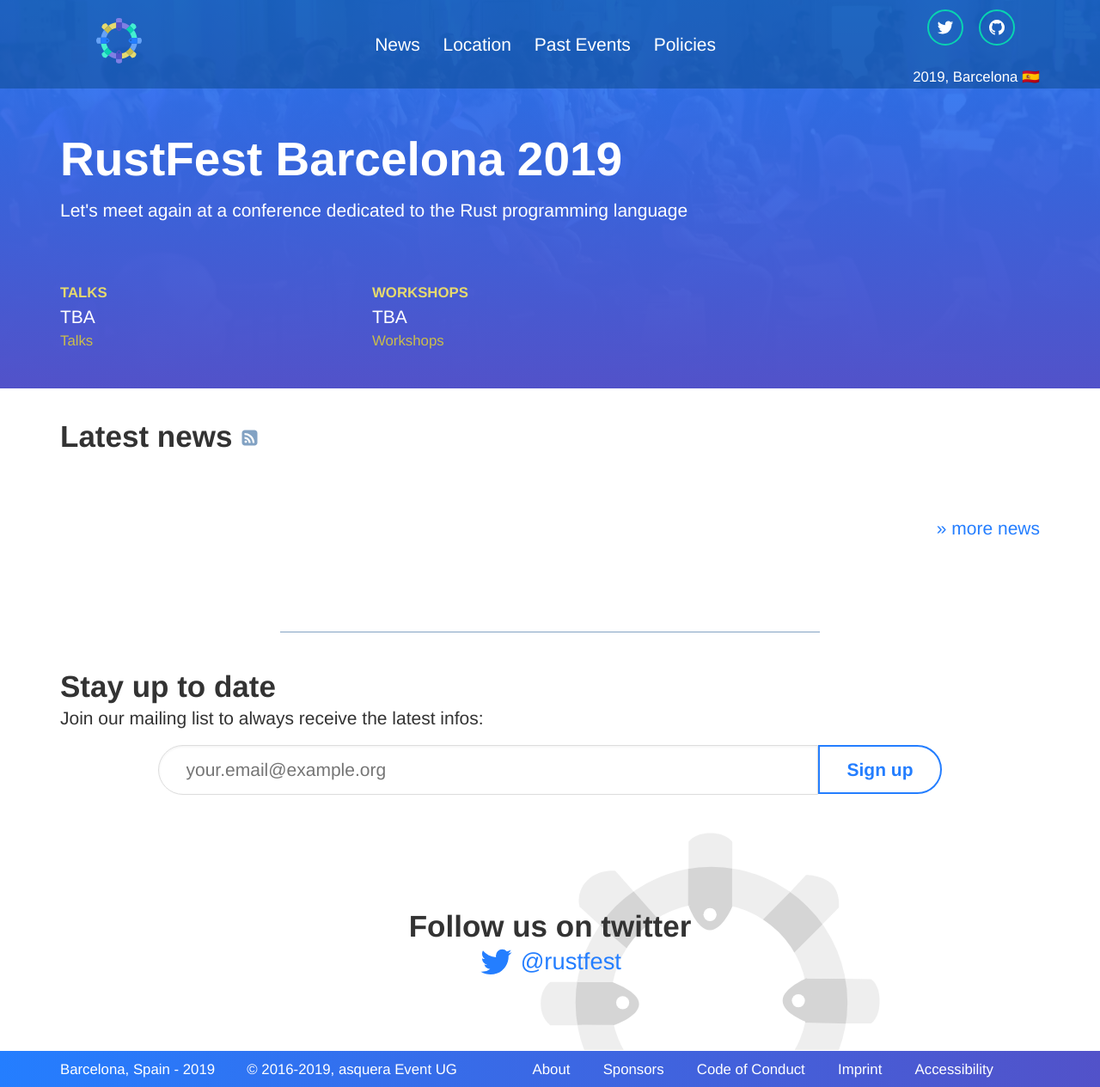
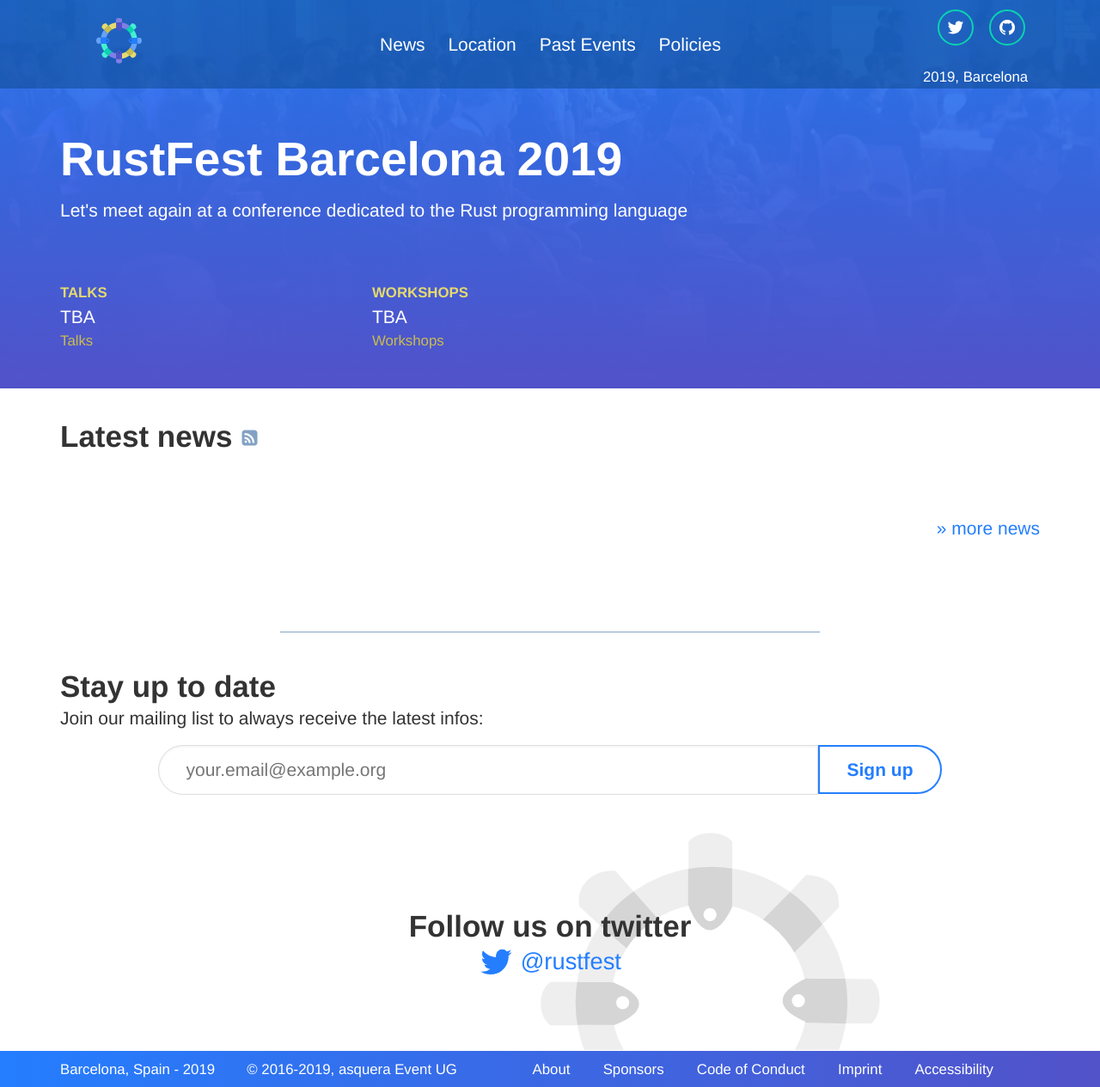
Before and after one commit to RustFestEU/barcelona.rustfest.eu, a Jekyll site: the page built from index.html, in a window 1280 px wide. Shown: the whole page at 86% size. Built offline with Jekyll 4.4.1, drawn with Linux system fonts in a browser that asks for light colours; nearby versions of some CDN libraries.

Commit message:
Don't show a flag

```diff
--- a/_includes/header.html
+++ b/_includes/header.html
@@ -30,7 +30,7 @@
           </li>
         </ul>
       </div>
-      <span class="dates_props">2019, {{ site.location.city }} 🇪🇸</span>
+      <span class="dates_props">2019, {{ site.location.city }}</span>
     </div>
   </section>
 </header>
```
